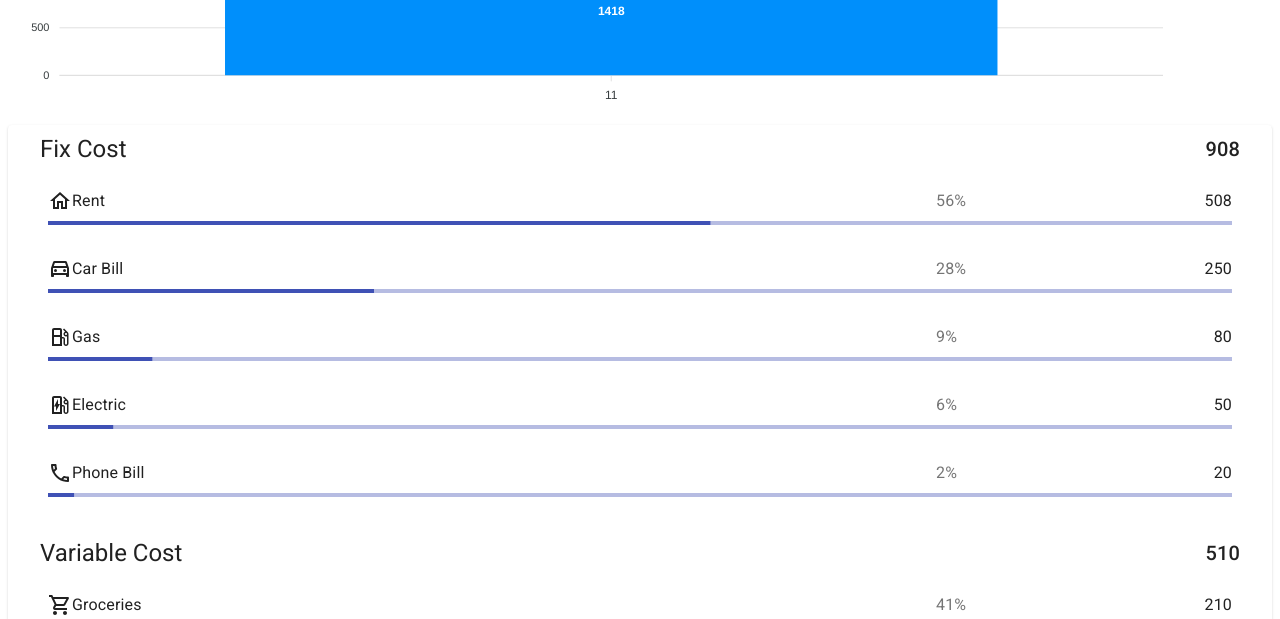
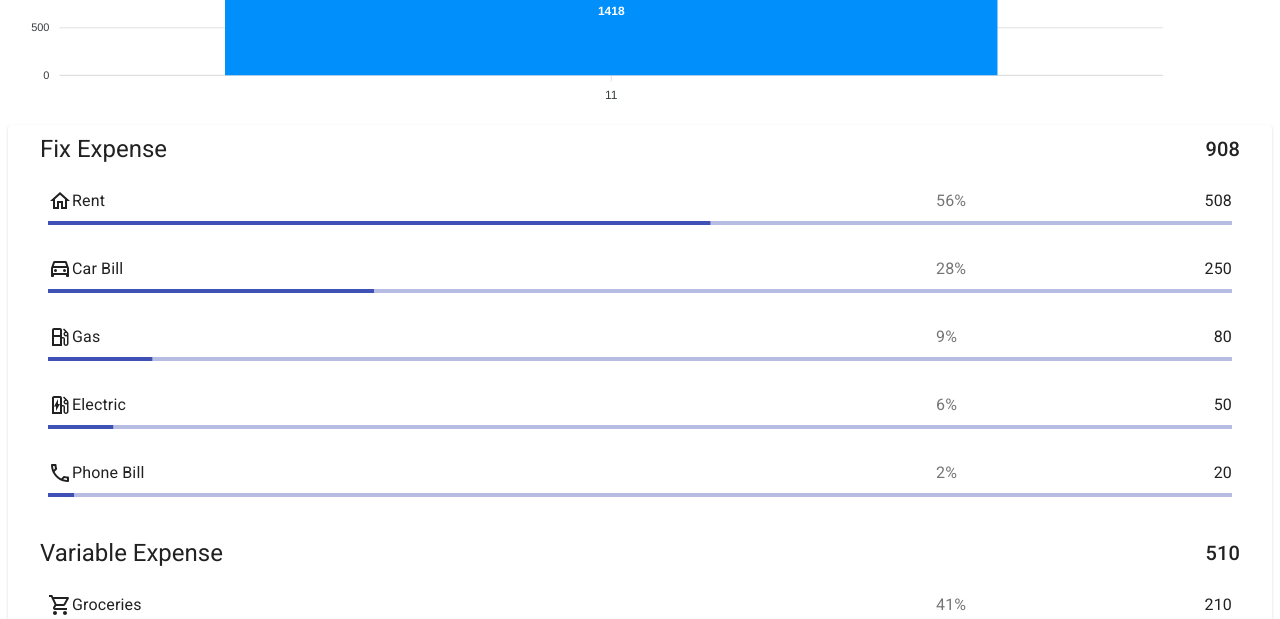
Before and after one commit to duongnhatduy/junction2019, a React (Create React App) app: page / in a window 1280 px wide. Shown: the part 1560-2179 px from the top of the page. Built offline with nearby package versions, Linux system fonts and the light colour scheme.

Commit message:
deployment script, change label

```diff
--- a/src/feature/Overview/CostList.jsx
+++ b/src/feature/Overview/CostList.jsx
@@ -51,8 +51,8 @@ export const CostList = ({ series }) => {
 
   return (
     <Card>
-      <GroupedList header="Fix Cost" costMap={fixCost} />
-      <GroupedList header="Variable Cost" costMap={variableCost} />
+      <GroupedList header="Fix Expense" costMap={fixCost} />
+      <GroupedList header="Variable Expense" costMap={variableCost} />
     </Card>
   );
 };
```
Also changed, not shown: package.json (+7 -1 lines), 1 other file (tests, documents, lock files or other folders).
